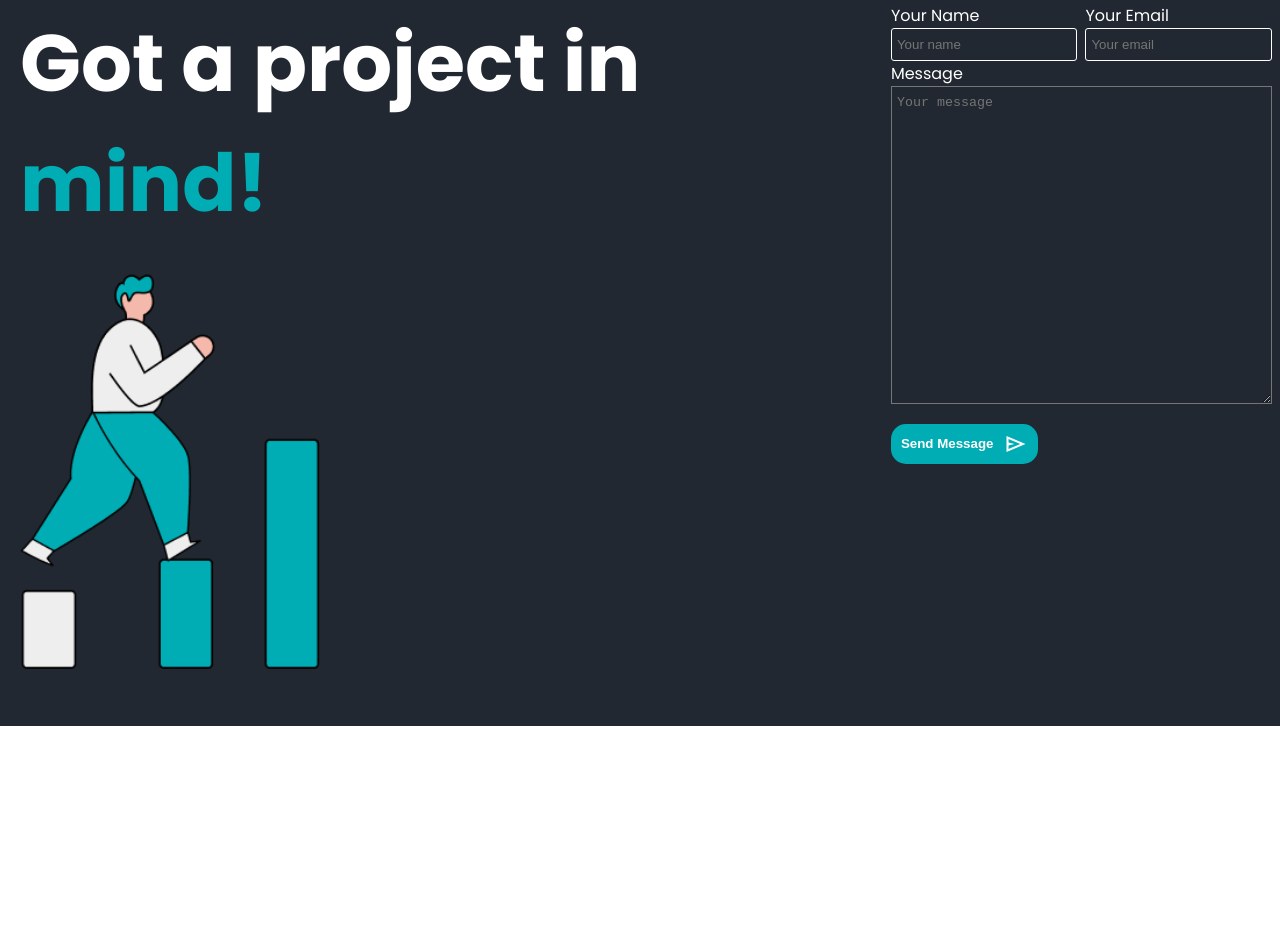
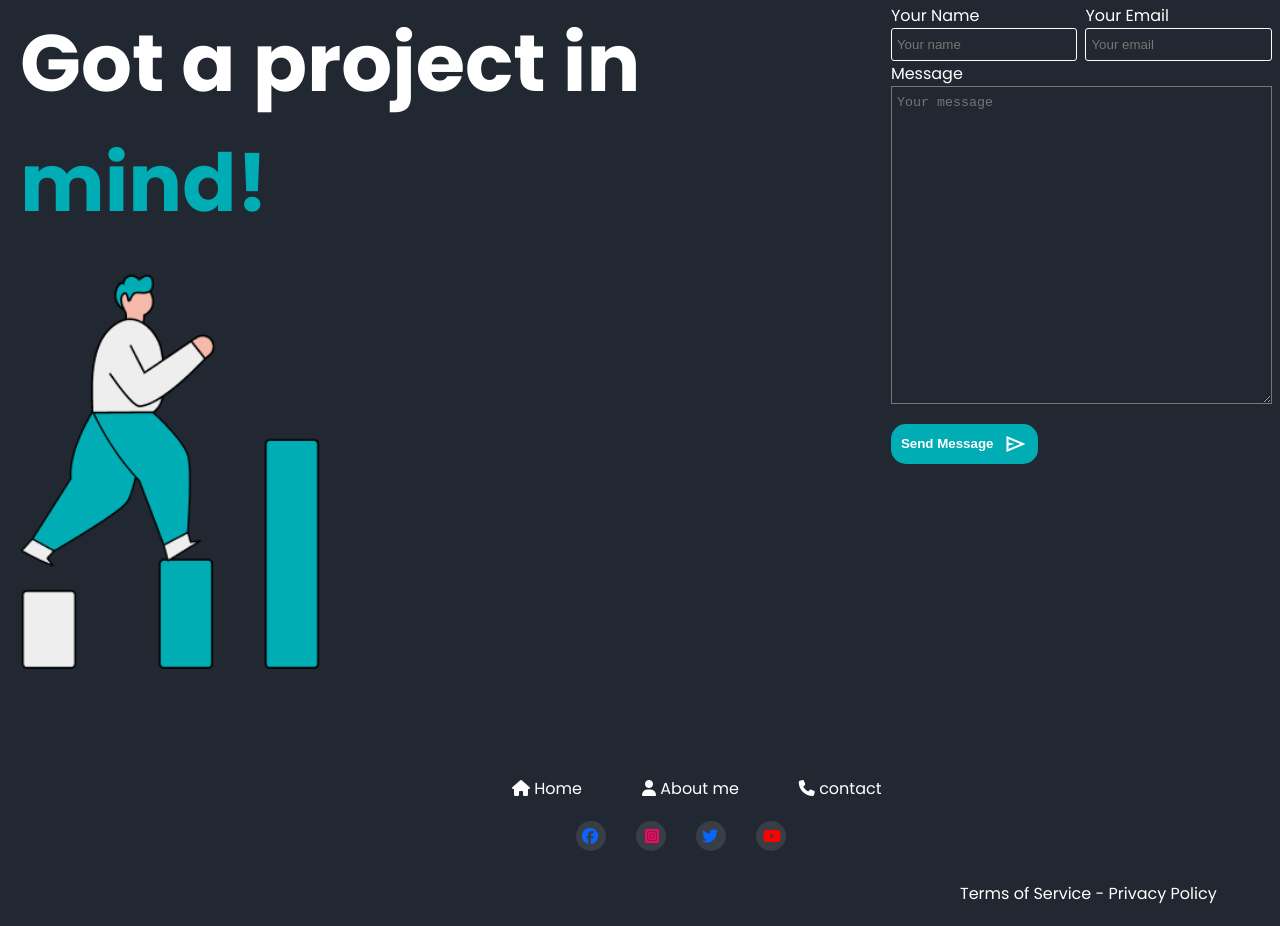
Before and after one commit to iamflmahfuz/our_portfolio_site, a plain HTML site: page index.html in a window 1280 px wide. Shown: the part 1694-2620 px from the top of the page. Before the commit the page ends 2420 px from the top, so only its background shows below. Drawn offline with nearby package versions, Linux system fonts and the light colour scheme.

Commit message:
portfolio site done

```diff
--- a/hello.css
+++ b/hello.css
@@ -254,3 +254,90 @@ button {
 }
 
 /* Contact section end */
+/* Footer section start */
+.sent{
+    color: #fff;
+  padding: auto;
+  background-color: #222831;
+  height: 200px;
+  width: 100%;
+
+  align-items: center;
+  }
+  .sent .icon-botton{
+    display: flex;
+    align-items: center;
+    gap: 60px;
+    padding-top: 50px;
+    margin-left: 40%;
+  }
+  .sent .socal-icon{
+    display: flex;
+    gap: 30px;
+    margin-top: 20px;
+    margin-left: 45%;
+
+  }
+  .sent .end-text{
+    padding-top: 30px;
+    padding-bottom: 10px;
+    margin-left: 75%;
+
+  }
+  .sent .socal-icon .fd-icon{
+    background-color: #393e46;
+    width: 30px;
+    height: 30px;
+    border-radius: 50%;
+
+  }
+  .sent .socal-icon .facebook{
+    color: #0866ff;
+    margin-left: 6px;
+    margin-top: 3px;
+  }
+  .sent .socal-icon .insta-icon{
+    background-color: #393e46;
+    width: 30px;
+    height: 30px;
+    border-radius: 50%;
+  }
+  .sent .socal-icon .instagram{
+    color: #fe0263;
+    margin-left: 9px;
+    margin-top: 3px;
+  }
+  .sent .socal-icon .lind-icon{
+    background-color: #393e46;
+    width: 30px;
+    height: 30px;
+    border-radius: 50%;
+  }
+  .sent .socal-icon .linkedin{
+    color: #0866ff;
+    margin-left: 7px;
+    margin-top: 3px;
+  }
+  .sent .socal-icon .twit-icon{
+    background-color: #393e46;
+    width: 30px;
+    height: 30px;
+    border-radius: 50%;
+  }
+  .sent .socal-icon .twitter{
+    color: #0866ff;
+    margin-left: 6px;
+    margin-top: 3px;
+  }
+  .sent .socal-icon .youtb-icon{
+    background-color: #393e46;
+    width: 30px;
+    height: 30px;
+    border-radius: 50%;
+  }
+  .sent .socal-icon .youtube{
+    color: red;
+    margin-left: 7px;
+    margin-top: 3px;
+  }
+/* Footer section end */
--- a/index.html
+++ b/index.html
@@ -6,6 +6,7 @@
     <title>Our Portfolio Site</title>
     <link rel="stylesheet" href="hello.css">
     <link rel="stylesheet" href="https://fonts.googleapis.com/css2?family=Material+Symbols+Outlined:opsz,wght,FILL,GRAD@20..48,100..700,0..1,-50..200&icon_names=send" />
+    <link rel="stylesheet" href="https://cdnjs.cloudflare.com/ajax/libs/font-awesome/6.7.2/css/all.min.css" integrity="sha512-Evv84Mr4kqVGRNSgIGL/F/aIDqQb7xQ2vcrdIwxfjThSH8CSR7PBEakCr51Ck+w+/U6swU2Im1vVX0SVk9ABhg==" crossorigin="anonymous" referrerpolicy="no-referrer" />
 </head>
 
 <body>
@@ -99,5 +100,40 @@
         </form>
      </section>
     <!-- End of contact section -->
+    <!-- Start of footer section -->
+
+    <section class="sent">
+        <div class="icon-botton">
+          <div class="home">
+            <i class="fa-solid fa-house"></i>
+            <span>Home</span>
+          </div>
+          <div class="me">
+            <i class="fa-solid fa-user"></i>
+            <span>About me</span>
+          </div>
+          <div class="contact">
+            <i class="fa-solid fa-phone"></i>
+            <span>contact</span>
+          </div>
+        </div>
+        <div class="socal-icon">
+          <div class="fd-icon">
+            <div class="facebook"><i class="fa-brands fa-facebook"></i></div>
+          </div>
+          <div class="insta-icon">
+              <div class="instagram"><i class="fa-brands fa-square-instagram"></i></div>
+          </div>
+          <div class="twit-icon">
+            <div class="twitter"><i class="fa-brands fa-twitter"></i></div>
+          </div>
+         <div class="youtb-icon">
+          <div class="youtube"><i class="fa-brands fa-youtube"></i></div>
+         </div>
+        </div>
+        <div class="end-text">Terms of Service - Privacy Policy</div>
+      </section>
+
+    <!-- End of footer section -->
 </body>
 </html>
```
Also changed, not shown: image/mahfuz/About Me Button.png (added), image/mahfuz/Contact Button.png (added), image/mahfuz/FB logo.png (added), image/mahfuz/Home Button.png (added), image/mahfuz/Insta logo.png (added), image/mahfuz/Twitter logo.png (added), image/mahfuz/YT logo.png (added).
